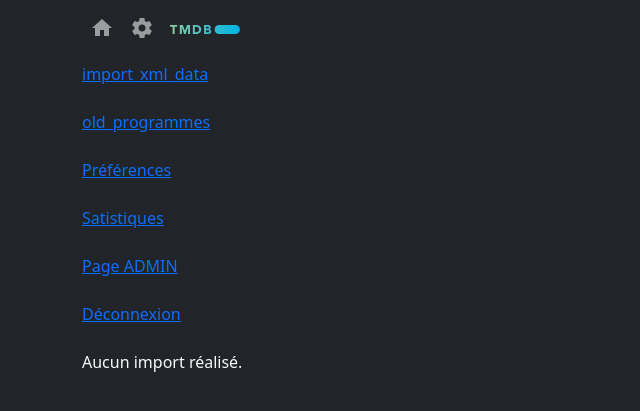
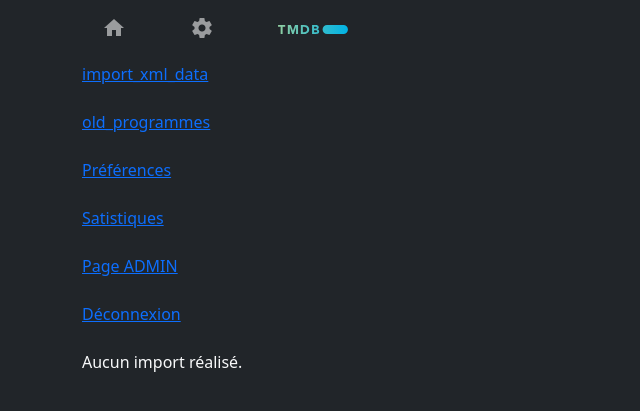
Before and after one commit to slissill/omtv, a Django app: page /dashboard in a window 1280 px wide. Shown: the top 411 px of the page, without its empty margins (0-640 px from the left). Run offline with Django 5.2, Linux system fonts and the light colour scheme; the visitor is signed in with stand-in values (Sample User, id 1); data that the repository does not hold is empty.

Commit message:
Nav bar simple

```diff
--- a/omtv/templates/base_nav.html
+++ b/omtv/templates/base_nav.html
@@ -2,38 +2,21 @@
 {% load static %}
 
 {% block content %}
-  <nav class="navbar navbar-expand-md bg-dark navbar-dark">
-    <!-- Brand -->
-    <!-- <a class="navbar-brand" href="{% url 'omtv:programmes' %}"><i class="material-icons">tv</i></a> -->
-
-    <!-- Toggler/collapsibe Button -->
-    <button class="navbar-toggler" type="button" data-bs-toggle="collapse" data-bs-target="#collapsibleNavbar">
-      <span class="navbar-toggler-icon"></span>
-    </button>
-
-    <!-- Navbar links -->
-    <div class="collapse navbar-collapse" id="collapsibleNavbar">
-      <ul class="navbar-nav">
-        <li class="nav-item"><a class="nav-link" href="{% url 'omtv:programmes' %}"><i class="material-icons">home</i></a></li>
-        <li class="nav-item"><a class="nav-link" href="{% url 'omtv:dashboard' %}"><i class="material-icons">settings</i></a></li>
-        <li class="nav-item">
-          <a class="nav-link" href="https://www.imdb.com/">
-            <img width="70px" src="{% static 'omtv/images/TMDB.svg' %}" alt="IMDB" title="IMDB">
-          </a>
-        </li>
 
 
-        <!-- {% if user.is_authenticated %}
-          <li class="nav-item">Connecté sous {{ user.username }}</li>
-          <li class="nav-item"><a class="nav-link" href="{% url 'accounts:logout' %}">Déconnexion</a></li>
-        {% else %}
-          <li class="nav-item"><a class="nav-link" href="{% url 'accounts:login' %}">Connexion</a></li>
-          <li class="nav-item"><a class="nav-link" href="{% url 'accounts:register' %}">Inscription</a></li>
-        {% endif %} -->
+<nav class="navbar navbar-expand-sm bg-dark  navbar-dark" >
+  <div class="container-fluid">
+    <ul class="navbar-nav d-flex flex-row">
 
-      </ul>
-    </div>
-  </nav>    <!-- Include content from the child templates -->
+      <li class="nav-item"><a class="nav-link me-5" href="{% url 'omtv:programmes' %}"><i class="material-icons">home</i></a></li>
+      <li class="nav-item"><a class="nav-link me-5" href="{% url 'omtv:dashboard' %}"><i class="material-icons">settings</i></a></li>
+      <li class="nav-item"> <a class="nav-link me-5" href="https://www.imdb.com/"> <img width="70px" src="{% static 'omtv/images/TMDB.svg' %}" alt="IMDB" title="IMDB">
+        </a>
+      </li>
+
+    </ul>
+  </div>
+</nav>
 
   {% block page_content %}
   {% endblock %}
```
